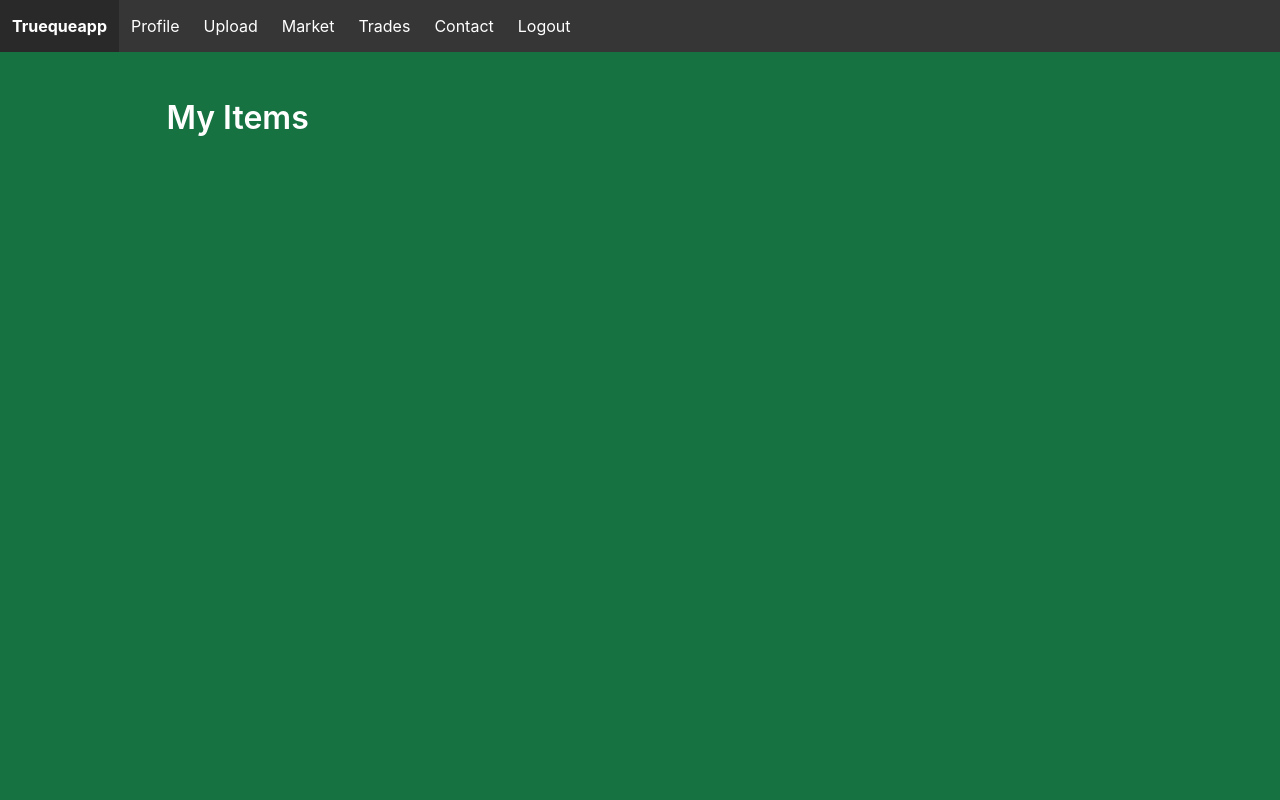
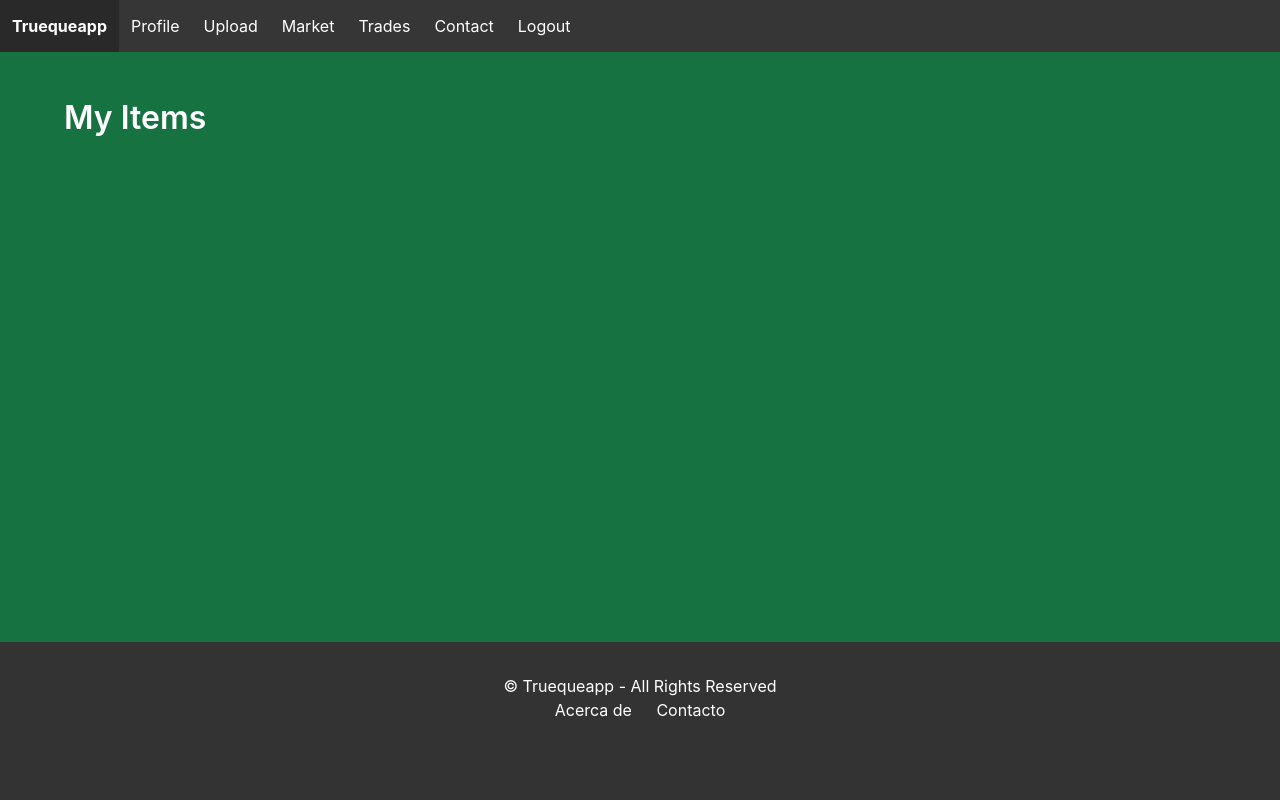
Before and after one commit to milenkomilic/trueque-app, a Django app: page /trueque/my_items/ in a window 1280 px wide. Run offline with Django 4.2, Linux system fonts and the light colour scheme; the visitor is signed in with stand-in values (Sample User, id 1); data that the repository does not hold is empty.

Commit message:
Fix a template de my_items

```diff
--- a/truequeapp/trueque_web_service/templates/accounts/my_items.html
+++ b/truequeapp/trueque_web_service/templates/accounts/my_items.html
@@ -8,36 +8,65 @@
         html, body {
             height: 100%;
             margin: 0;
-        }
-        body {
             display: flex;
             flex-direction: column;
             min-height: 100vh;
-            background-color: #167341; /* Color de fondo */
+            background-color: #167341;
         }
         .section {
             flex: 1;
             display: flex;
             flex-direction: column;
+            height: 100%; /* Esto asegura que tome toda la altura disponible */
         }
+        /* Asegúrate de que el container también tenga el ancho adecuado */
         .container {
-            width: 80%;
-            margin: auto;
+            width: 100%; /* O el ancho que prefieras */
+            /* Más estilos si es necesario */
         }
-        .card {
-            box-shadow: 0 2px 3px rgba(10, 10, 10, 0.1); /* Sombra para las tarjetas */
+        .content {
+            flex-grow: 1;
+            display: flex;
+            flex-direction: column;
+            min-height: 100vh; /* Esto establece una altura mínima basada en la altura de la ventana */
         }
-        .card-footer-item {
-            background-color: #fff;
+        .content-wrapper {
+            flex: 1;
         }
-        .card-footer-item:hover {
-            background-color: #f5f5f5;
+        .hero {
+            /* Ajusta esta altura según necesites */
+            height: auto;
+        }
+        .hero-body {
+            /* Asegúrate de que no haya demasiado padding o margen que esté empujando el contenido hacia abajo */
+            padding: 1rem;
         }
         .footer {
-            background-color: #333333; /* Color de fondo del pie de página */
-            color: white; /* Color del texto del pie de página */
+            background-color: #333333; /* Color de fondo */
+            padding: 2rem 1rem; /* Espaciado interior */
+            color: white; /* Color del texto */
             text-align: center;
-            padding: 2rem 1rem;
+        }
+        .footer a {
+            color: white; /* Color de los enlaces */
+            margin: 0 10px; /* Espaciado entre enlaces */
+            text-decoration: none; /* Sin subrayado */
+        }
+
+        .footer a:hover {
+            text-decoration: underline; /* Subrayado al pasar el mouse */
+        }
+
+        .footer-icons {
+            margin-top: 1rem; /* Espacio adicional encima de los íconos */
+        }
+
+        /* Estilos para los íconos de redes sociales (ajusta según tus necesidades) */
+        .icon {
+            display: inline-block;
+            margin: 0 5px;
+            color: white;
+            font-size: 1.5rem; /* Tamaño de los íconos */
         }
     </style>
     <script src="https://code.jquery.com/jquery-3.6.0.min.js"></script>
@@ -72,8 +101,6 @@
         </div>
     </nav>
 
-    <!-- Navbar aquí -->
-
     <section class="section">
         <div class="container">
             <h1 class="title" style="color: white;">My Items</h1>
@@ -103,7 +130,47 @@
         </div>
     </section>
 
-    <!-- Footer aquí -->
+    <footer class="footer">
+        <p>© Truequeapp - All Rights Reserved</p>
+        <div class="footer-links">
+            <a href="#">Acerca de</a>
+            <a href="#">Contacto</a>
+            <!-- Agrega más enlaces si lo deseas -->
+        </div>
+        <div class="footer-icons">
+            <!-- Ejemplo de íconos, puedes usar una librería como FontAwesome -->
+            <a href="#" class="icon"><i class="fab fa-facebook"></i></a>
+            <a href="#" class="icon"><i class="fab fa-twitter"></i></a>
+            <a href="#" class="icon"><i class="fab fa-instagram"></i></a>
+            <!-- Agrega más íconos de redes sociales si lo deseas -->
+        </div>
+    </footer>
+
+    <script>
+        document.addEventListener('DOMContentLoaded', () => {
+            // Obtén todas las "navbar-burger" elementos
+            const $navbarBurgers = Array.prototype.slice.call(document.querySelectorAll('.navbar-burger'), 0);
+
+            // Verifica si hay navbar burgers
+            if ($navbarBurgers.length > 0) {
+
+                // Añade un evento de clic en cada uno
+                $navbarBurgers.forEach(el => {
+                    el.addEventListener('click', () => {
+
+                        // Obtiene el valor del atributo "data-target"
+                        const target = el.dataset.target;
+                        const $target = document.getElementById(target);
+
+                        // Alterna las clases "is-active" en el "navbar-burger" y el "navbar-menu"
+                        el.classList.toggle('is-active');
+                        $target.classList.toggle('is-active');
+
+                    });
+                });
+            }
+        });
+    </script>
 
 </body>
 <script>
```
